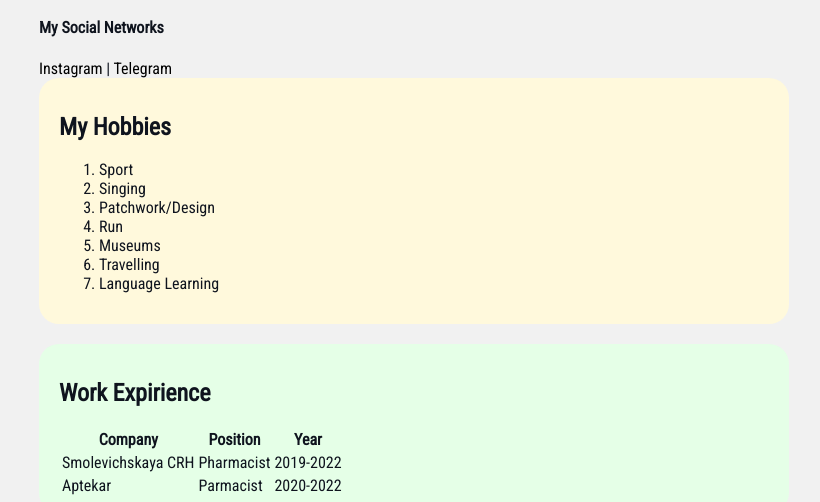
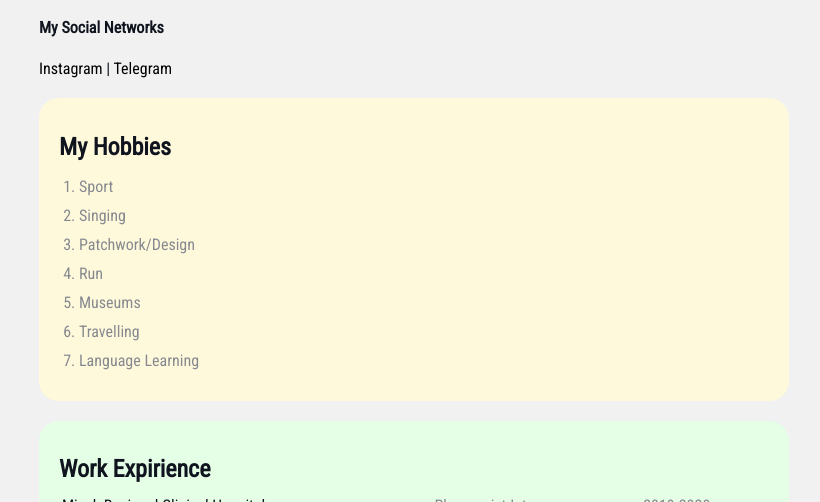
Before and after one commit to jecharmetout/CV, a plain HTML site: page index.html in a window 1280 px wide. Shown: the part 450-952 px from the top of the page, without its empty margins (226-1046 px from the left). Drawn offline with Linux system fonts and the light colour scheme.

Commit message:
style.css table, list, removed th

```diff
--- a/index.html
+++ b/index.html
@@ -28,7 +28,7 @@
 
       <div class="card bg-yellow">
         <h2>My Hobbies</h2>
-        <ol>
+        <ol class="list">
           <li>Sport</li>
           <li>Singing</li>
           <li>Patchwork/Design</li>
@@ -40,21 +40,21 @@
       </div>
       <div class="card bg-green">
         <h2>Work Expirience</h2>
-        <table>
+        <table class="table">
           <tr>
-            <th>Company</th>
-            <th>Position</th>
-            <th>Year</th>
+            <td>Minsk Regional Clinical Hospital </td>
+            <td>Pharmacist-Intern</td>
+            <td>2019-2020</td>
           </tr>
           <tr>
             <td>Smolevichskaya CRH</td>
             <td>Pharmacist</td>
-            <td>2019-2022</td>
+            <td>2020-2022</td>
           </tr>
           <tr>
             <td>Aptekar</td>
             <td>Parmacist</td>
-            <td>2020-2022</td>
+            <td>2020-now</td>
           </tr>
         </table>
       </div>
--- a/styles.css
+++ b/styles.css
@@ -1,4 +1,9 @@
 @import url("https://fonts.googleapis.com/css2?family=Roboto+Condensed&display=swap");
+
+/* *{
+  padding: 0;
+  margin: 0;
+} */
 body {
   background-color: #f1f1f1;
   color: #0f141e;
@@ -26,6 +31,9 @@ a:visited {
   width: 200px;
   border-radius: 28px;
   box-shadow: 4px 4px 14px rgba(0, 0, 0, 025);
+}
+.info {
+  margin-bottom: 20px;
 }
 .info p {
   color: #86898f;
@@ -80,3 +88,23 @@ a:visited {
   margin-bottom: 20px;
   border-radius: 20px;
 }
+.card h2 {
+  margin-bottom: 10px;
+}
+.list {
+  padding: 0 20px;
+}
+.list li {
+  color: #86898f;
+  margin-bottom: 10px;
+}
+.table {
+  width: 100%;
+}
+.table td {
+  padding-bottom: 10px;
+}
+.table td:nth-child(2),
+.table td:nth-child(3) {
+  color: #86898f;
+}
```
